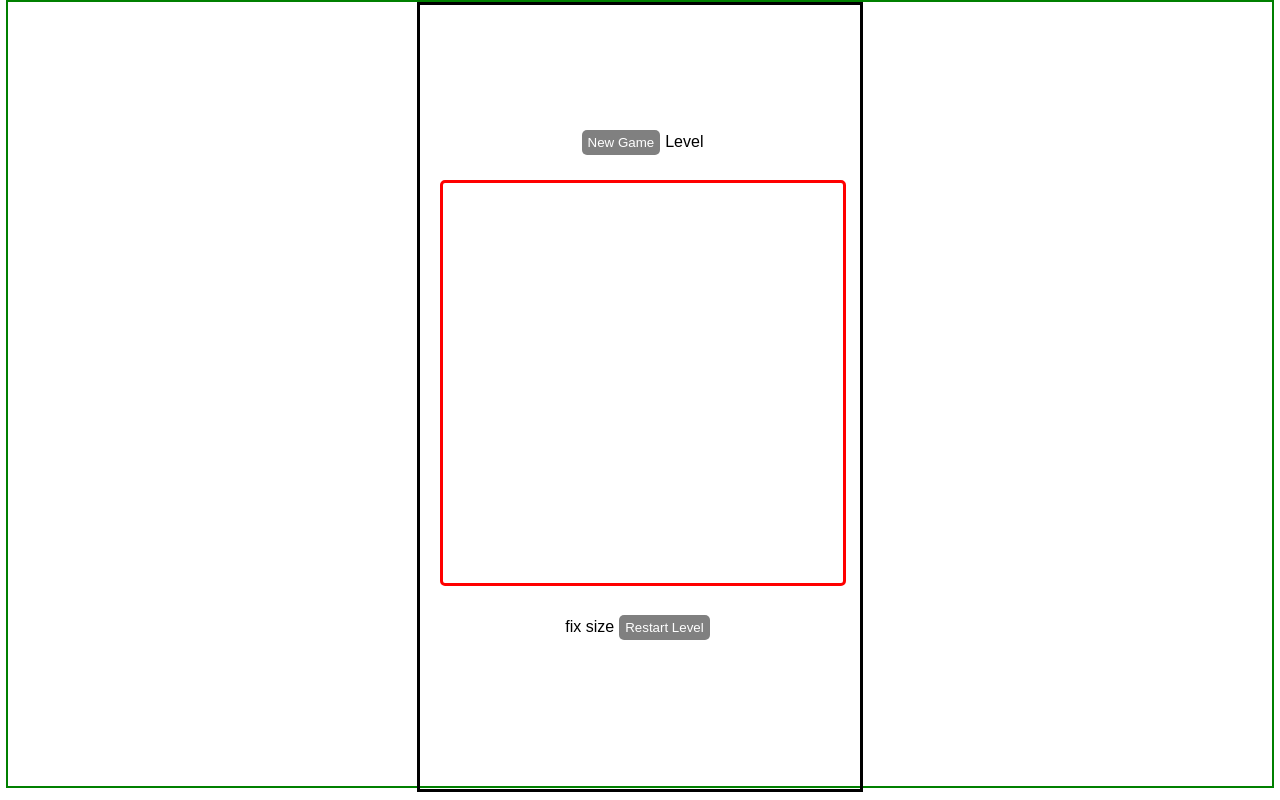
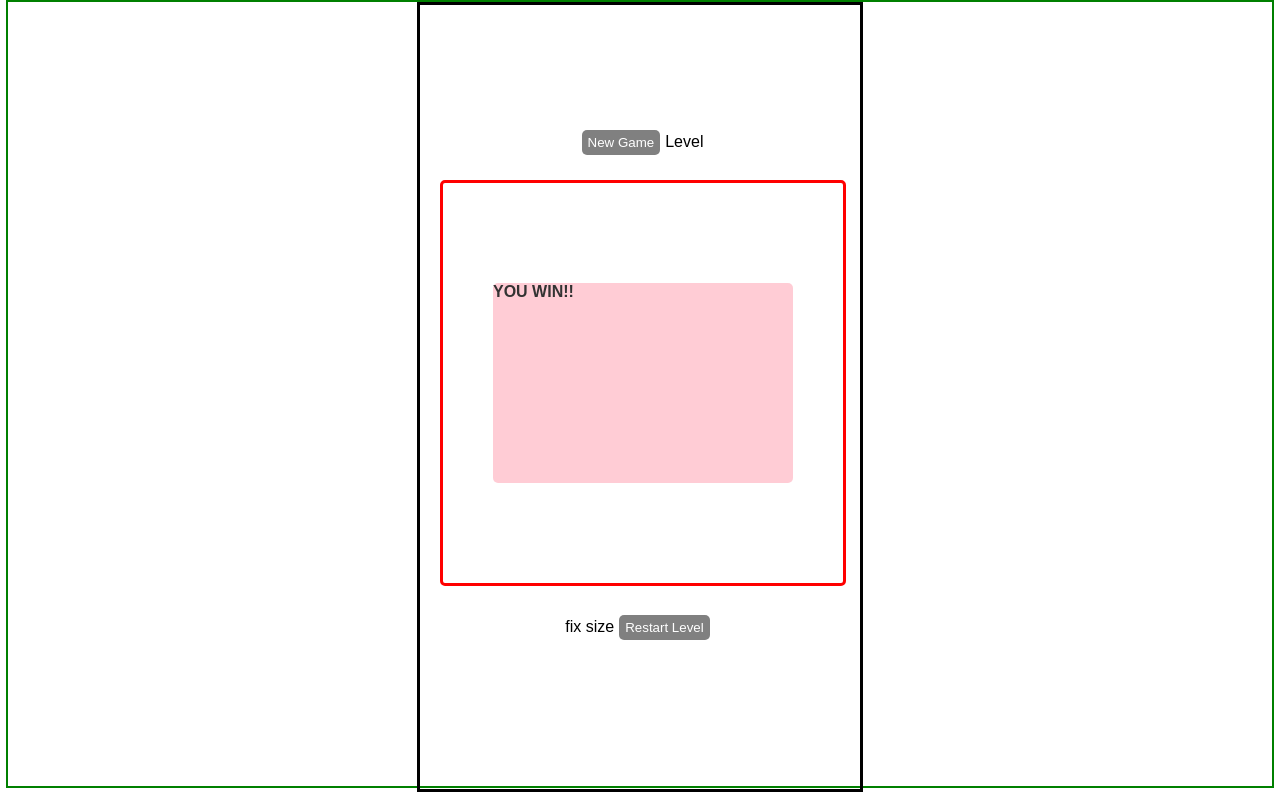
Before and after one commit to steffriedrichs/Project_1-React, a React (Create React App) app: page / in a window 1280 px wide. Built offline with nearby package versions, Linux system fonts and the light colour scheme.

Commit message:
Add visual display for winning

```diff
--- a/src/components/Board/Board.js
+++ b/src/components/Board/Board.js
@@ -1,6 +1,6 @@
 import React, { Component } from "react";
 
-import { PlayingBoard, Field, Stone } from "./style";
+import { PlayingBoard, Field, Stone, InfoBox, WinningText } from "./style";
 
 export default class Board extends Component {
     constructor(props) {
@@ -160,13 +160,15 @@ export default class Board extends Component {
     render() {
         let currentStones = this.state.currentStones.length === 0 ?
         this.initStones(this.props.numberOfRows) : this.state.currentStones;
+        let displayWin = false;
 
         if( JSON.stringify(currentStones) === JSON.stringify(this.props.fieldsArray) ){
-            console.log("YOU WIN!!");
+            displayWin = true;
         }
 
         return <PlayingBoard>
             {this.getFields(this.props.fieldsArray, this.props.numberOfRows, currentStones)}
+            {displayWin ? <InfoBox><WinningText>YOU WIN!!</WinningText></InfoBox>: <></>}
         </PlayingBoard>;
     }
 }
--- a/src/components/Board/style.js
+++ b/src/components/Board/style.js
@@ -33,3 +33,20 @@ export const Stone = styled.div`
     margin: auto;
     margin-top: 25%;
 `;
+
+export const InfoBox = styled.div`
+    background: pink;
+    opacity: 0.8;
+    width: 50vw;
+    height: 30vw;
+    max-width: 300px;
+    max-height: 200px;
+    border-radius: 5px;
+    margin: auto;
+    margin-top: 25%;
+`;
+
+export const WinningText = styled.div`
+    position: fixed;
+    font-weight: bold;
+`;
```
